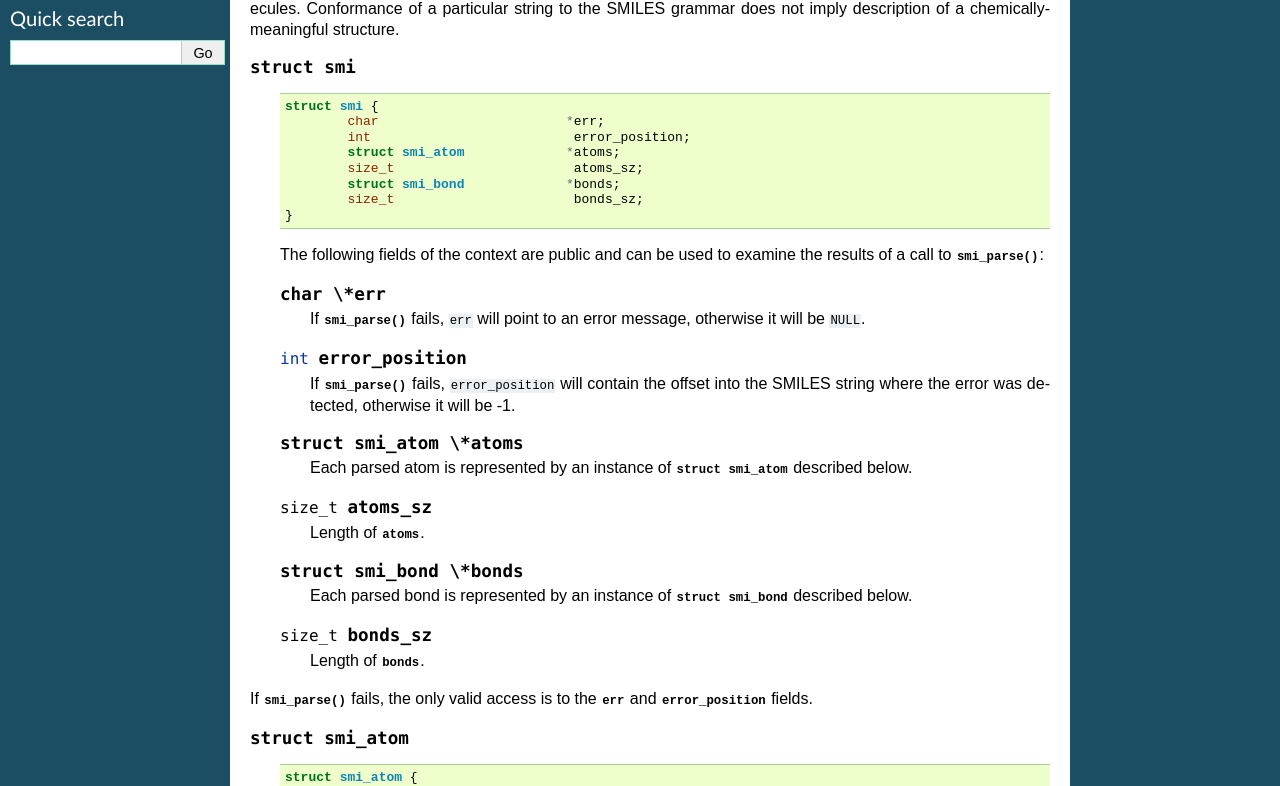
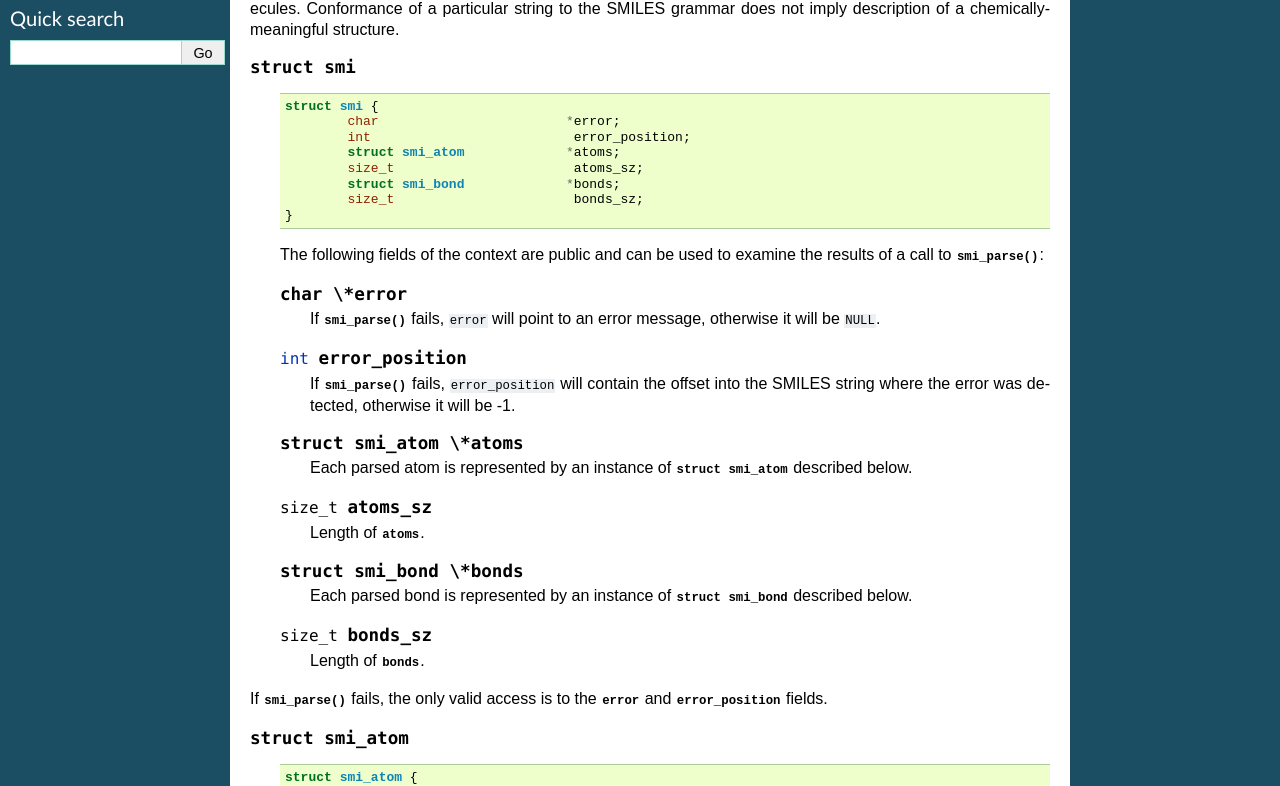
Before and after one commit to cornett/coho, a Sphinx documentation site: the page built from doc/capi.rst, in a window 1280 px wide and 1400 px high. Shown: the part 292-1078 px from the top of the window. Built offline with Sphinx 7.4.7, drawn with Linux system fonts in a browser that asks for light colours.

Commit message:
Expand err abbreviation

```diff
--- a/doc/capi.rst
+++ b/doc/capi.rst
@@ -30,7 +30,7 @@ not imply description of a chemically-meaningful structure.
     ::
 
         struct smi {
-                char                        *err;
+                char                        *error;
                 int                          error_position;
                 struct smi_atom             *atoms;
                 size_t                       atoms_sz;
@@ -42,9 +42,9 @@ not imply description of a chemically-meaningful structure.
     be used to examine the results of a
     call to :func:`smi_parse()`:
 
-    .. member:: char \*err
+    .. member:: char \*error
 
-        If :func:`smi_parse()` fails, ``err``
+        If :func:`smi_parse()` fails, ``error``
         will point to an error message, otherwise it will be ``NULL``.
 
     .. member:: int error_position
@@ -74,7 +74,7 @@ not imply description of a chemically-meaningful structure.
         Length of :member:`bonds <smi.bonds>`.
 
 If :func:`smi_parse()` fails, the only valid access is to the
-:member:`err <smi.err>` and :member:`error_position <smi.error_position>`
+:member:`error <smi.error>` and :member:`error_position <smi.error_position>`
 fields.
 
 
@@ -284,7 +284,7 @@ The following example shows how to parse a SMILES string::
             smi_init(&smi);
 
             if (smi_parse(&smi, "CNCC", 0)) {
-                    fprintf(stderr, "failed: %s\n", smi.err);
+                    fprintf(stderr, "failed: %s\n", smi.error);
                     smi_free(&smi);
                     return 1;
             }
--- a/doc/pyapi.rst
+++ b/doc/pyapi.rst
@@ -37,9 +37,9 @@ The ``coho.smi`` module contains a parser for the
 
         If parsing SMILES fails, a :class:`ValueError` is raised.
 
-    .. attribute:: err
+    .. attribute:: error
 
-        If :meth:`parse()` fails, ``err``
+        If :meth:`parse()` fails, ``error``
         will be an error message, otherwise it will be ``None``.
 
     .. attribute:: error_position
```
Also changed, not shown: 5 other files.
